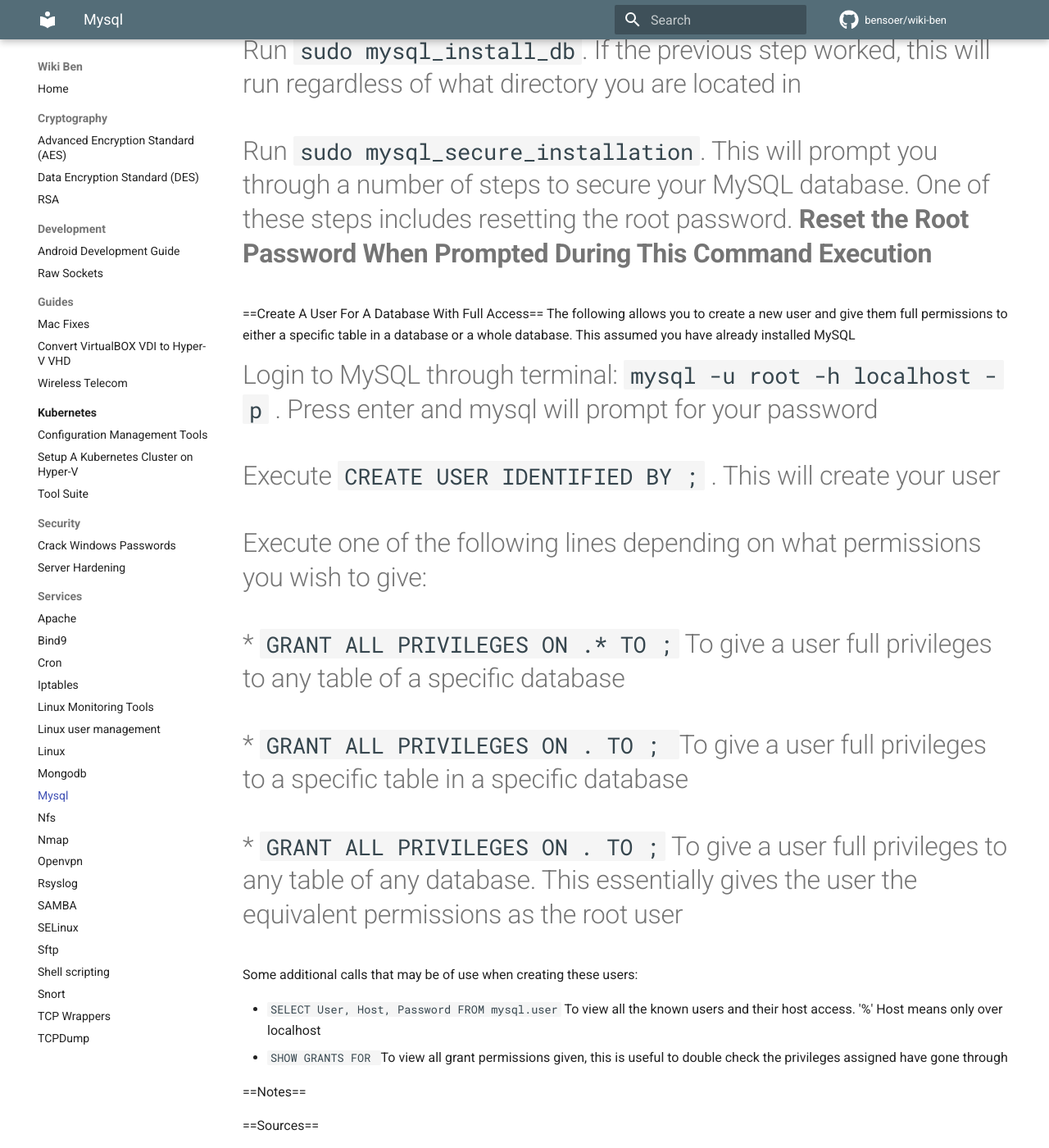
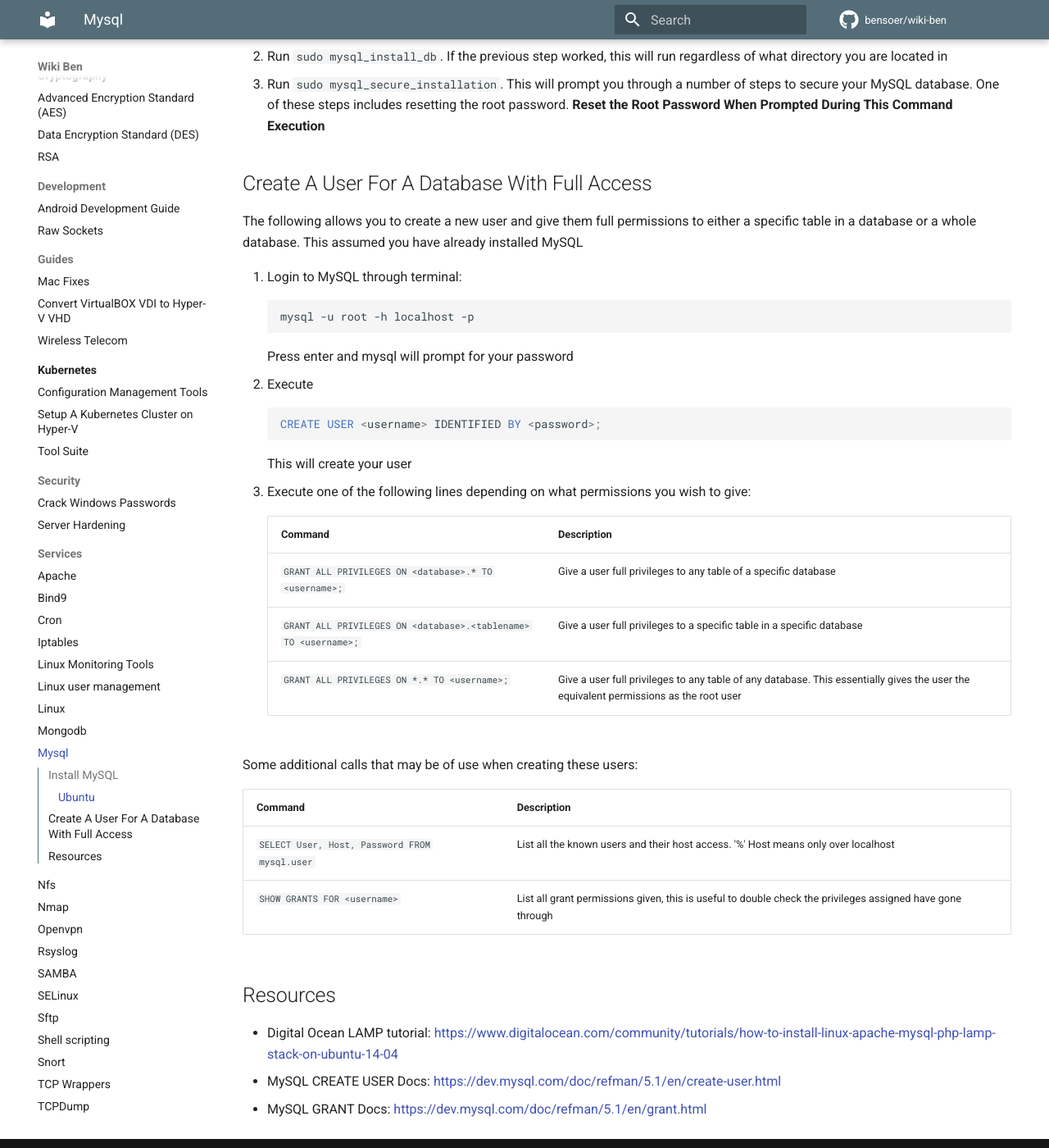
Before and after one commit to bensoer/wiki-ben, an MkDocs documentation site: the page built from docs/services/mysql.md, in a window 1280 px wide and 1400 px high, scrolled down 475 px. Shown: the whole window at 82% size. Built offline with MkDocs 1.6.1 and Material for MkDocs 9.7.7, drawn with Linux system fonts in a browser that asks for light colours; comment, search, counter and statistics services are not loaded; some of the changed text lies outside the part shown.

Commit message:
added more kubernetes toolsuite tools. formatted a couple services pages

````diff
--- a/docs/services/mysql.md
+++ b/docs/services/mysql.md
@@ -1,32 +1,41 @@
-==Install MySQL==
+## Install MySQL
 There is a bug where resetting the root password at the wrong point during the installation will cause MySQL to be installed on Ubuntu in a bad state. The following steps circumvent this issue.
-===Ubuntu===
-# Run <code>sudo apt-get install mysql-server</code> and let the install execute. During this install you will be prompted to reset the root password. <b>Do Not Reset The Password At This Point</b>. Leave the field blank and carry on with the installation. MySQL will use its default password at this point.
-# Run <code>sudo mysql_install_db</code>. If the previous step worked, this will run regardless of what directory you are located in
-# Run <code>sudo mysql_secure_installation</code>. This will prompt you through a number of steps to secure your MySQL database. One of these steps includes resetting the root password. <b>Reset the Root Password When Prompted During This Command Execution</b>
 
-==Create A User For A Database With Full Access==
+### Ubuntu
+1. Run `sudo apt-get install mysql-server` and let the install execute. During this install you will be prompted to reset the root password. <b>Do Not Reset The Password At This Point</b>. Leave the field blank and carry on with the installation. MySQL will use its default password at this point.
+2. Run `sudo mysql_install_db`. If the previous step worked, this will run regardless of what directory you are located in
+3. Run `sudo mysql_secure_installation`. This will prompt you through a number of steps to secure your MySQL database. One of these steps includes resetting the root password. <b>Reset the Root Password When Prompted During This Command Execution</b>
+
+## Create A User For A Database With Full Access
 The following allows you to create a new user and give them full permissions to either a specific table in a database or a whole database. This assumed you have already installed MySQL
 
-# Login to MySQL through terminal: <code>mysql -u root -h localhost -p</code> . Press enter and mysql will prompt for your password
-# Execute <code>CREATE USER <username> IDENTIFIED BY <password>;</code> . This will create your user
-# Execute one of the following lines depending on what permissions you wish to give:
-#* <code>GRANT ALL PRIVILEGES ON <database>.* TO <username>;</code> To give a user full privileges to any table of a specific database
-#* <code>GRANT ALL PRIVILEGES ON <database>.<tablename> TO <username>; </code> To give a user full privileges to a specific table in a specific database
-#* <code>GRANT ALL PRIVILEGES ON *.* TO <username>;</code> To give a user full privileges to any table of any database. This essentially gives the user the equivalent permissions as the root user
+1. Login to MySQL through terminal:
+    ```bash
+    mysql -u root -h localhost -p
+    ```
+    Press enter and mysql will prompt for your password
+2. Execute
+    ```sql
+    CREATE USER <username> IDENTIFIED BY <password>;
+    ```
+    This will create your user
+3. Execute one of the following lines depending on what permissions you wish to give:
+
+    | Command | Description |
+    | ------- | ----------- |
+    | `GRANT ALL PRIVILEGES ON <database>.* TO <username>;` | Give a user full privileges to any table of a specific database |
+    | `GRANT ALL PRIVILEGES ON <database>.<tablename> TO <username>;` | Give a user full privileges to a specific table in a specific database |
+    | `GRANT ALL PRIVILEGES ON *.* TO <username>;` | Give a user full privileges to any table of any database. This essentially gives the user the equivalent permissions as the root user |
 
 Some additional calls that may be of use when creating these users:
 
-* <code>SELECT User, Host, Password FROM mysql.user</code> To view all the known users and their host access. '%' Host means only over localhost
-* <code>SHOW GRANTS FOR <username></code> To view all grant permissions given, this is useful to double check the privileges assigned have gone through
+| Command | Description |
+| ------- | ----------- |
+| `SELECT User, Host, Password FROM mysql.user` | List all the known users and their host access. '%' Host means only over localhost |
+| `SHOW GRANTS FOR <username>` | List all grant permissions given, this is useful to double check the privileges assigned have gone through |
 
-==Notes==
+## Resources
 
-==Sources==
-
-Digital Ocean LAMP tutorial<br>
-https://www.digitalocean.com/community/tutorials/how-to-install-linux-apache-mysql-php-lamp-stack-on-ubuntu-14-04<br>
-MySQL CREATE USER Docs<br>
-https://dev.mysql.com/doc/refman/5.1/en/create-user.html<br>
-MySQL GRANT Docs <br>
-https://dev.mysql.com/doc/refman/5.1/en/grant.html<br>
+* Digital Ocean LAMP tutorial: [https://www.digitalocean.com/community/tutorials/how-to-install-linux-apache-mysql-php-lamp-stack-on-ubuntu-14-04](https://www.digitalocean.com/community/tutorials/how-to-install-linux-apache-mysql-php-lamp-stack-on-ubuntu-14-04)
+* MySQL CREATE USER Docs: [https://dev.mysql.com/doc/refman/5.1/en/create-user.html](https://dev.mysql.com/doc/refman/5.1/en/create-user.html)
+* MySQL GRANT Docs: [https://dev.mysql.com/doc/refman/5.1/en/grant.html](https://dev.mysql.com/doc/refman/5.1/en/grant.html)
````
Also changed, not shown: docs/kubernetes/index.md (+1 -0 lines), docs/kubernetes/toolsuite.md (+21 -1 lines), docs/services/mongodb.md (+13 -14 lines).
